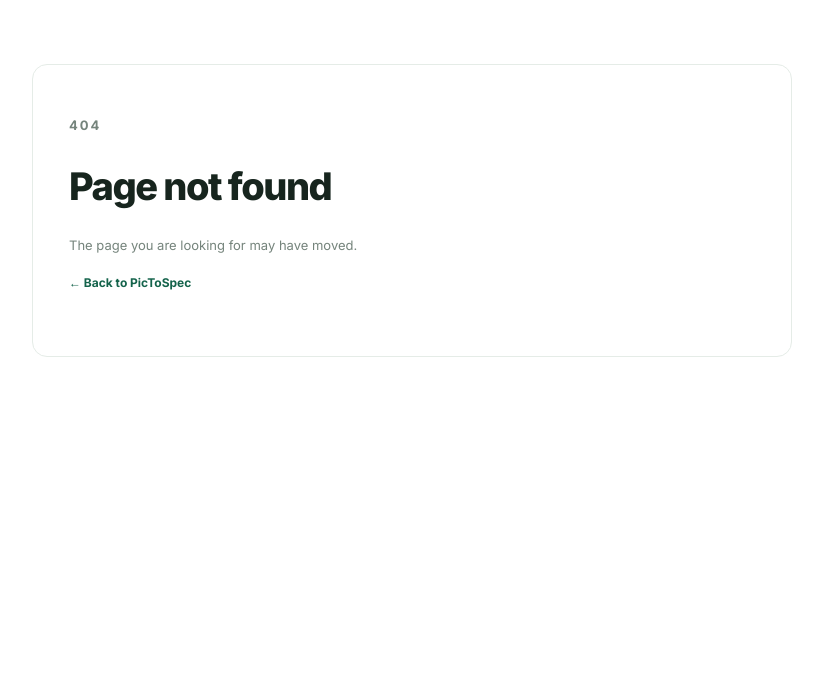
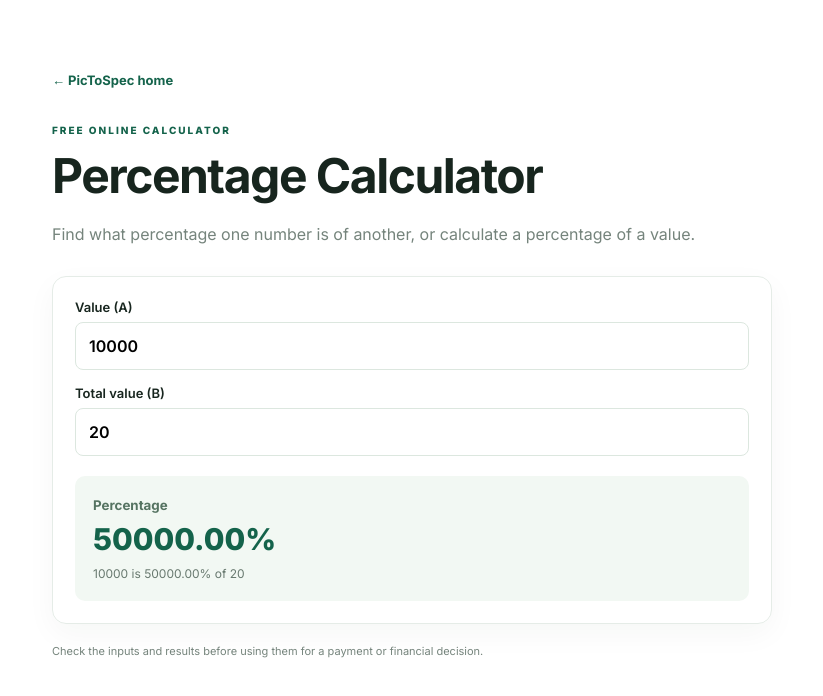
Before and after one commit to ya6331856-cpu/pic-to-spec, a Next.js app: page /percentage-calculator in a window 1280 px wide. Before the commit this address had no page. Shown: the top 696 px of the page, without its empty margins (228-1051 px from the left). Built offline with nearby package versions, Linux system fonts and the light colour scheme.

Commit message:
Add percentage-calculator tool page

```diff
--- /dev/null
+++ b/app/percentage-calculator/page.tsx
@@ -0,0 +1,4 @@
+import type { Metadata } from "next";
+import QuickTool from "@/components/QuickTool";
+export const metadata: Metadata = { title: "Percentage Calculator — Calculate Percentages Online", description: "Calculate what percentage one number is of another with this free, simple online percentage calculator.", alternates: { canonical: "/percentage-calculator" } };
+export default function Page() { return <QuickTool kind="percentage" />; }
```
